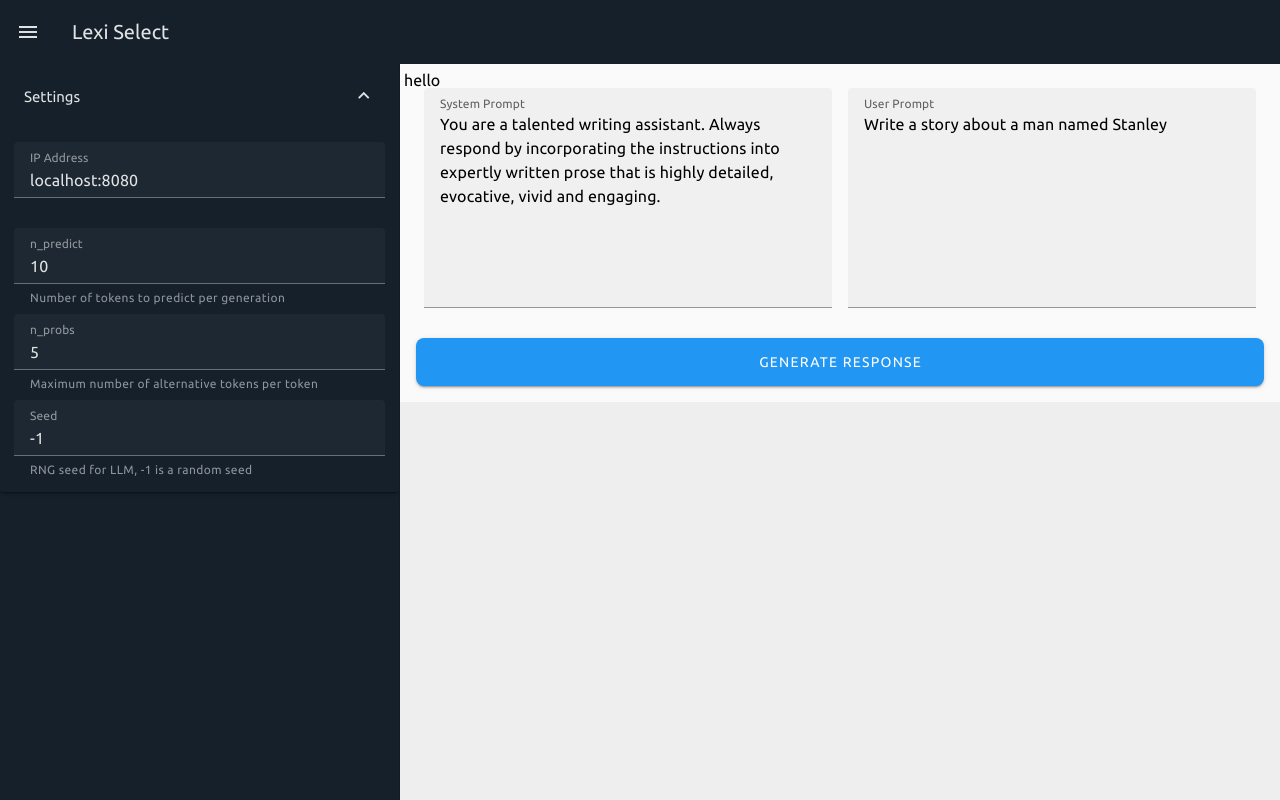
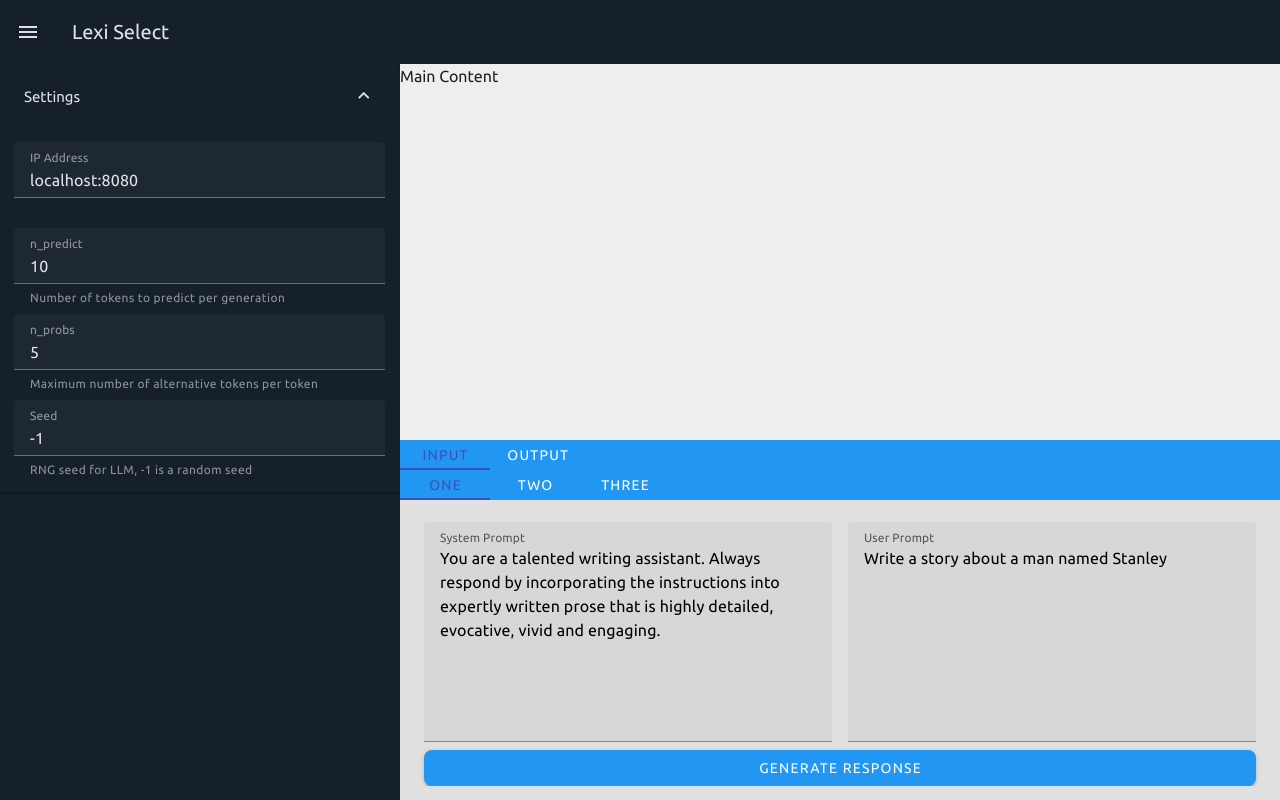
Before and after one commit to dhibbin/LexiSelect, a Vue app: page / in a window 1280 px wide. Built offline with nearby package versions, Linux system fonts and the light colour scheme.

Commit message:
Learning tabs

```diff
--- a/src/App.vue
+++ b/src/App.vue
@@ -14,16 +14,11 @@
       <SideBar />
     </v-navigation-drawer>
 
-    <v-main>
-      <v-container
-        fluid
-        class="bg-grey-lighten-5 ma-0 justify-end align-end fill-width flex-nowrap"
-      >
-      <v-row>
-        hello
-      </v-row>
-      <TextBar />
-      </v-container>
+    <TextBar />
+
+
+    <v-main style="overflow-y: hidden;">
+      Main Content
     </v-main>
   </v-app>
 </template>
@@ -32,6 +27,7 @@
   import { ref, type Ref } from 'vue'
   import SideBar from './components/SideBar.vue'
   import TextBar from './components/TextBar.vue'
+  const topLevelTab = ref(null)
 
   const drawer : Ref<boolean> = ref(true)
 
--- a/src/components/TextBar.vue
+++ b/src/components/TextBar.vue
@@ -1,4 +1,14 @@
 <template>
+  <v-app-bar
+    color="grey-lighten-2"
+    height="300"
+    location="bottom"
+    class="d-flex"
+    flat
+  >
+    <v-container>
+      <v-tabs-window v-model="topLevelTab">
+        <v-tabs-window-item value="one">
           <v-row no-gutters>
             <v-col
               cols="6"
@@ -10,6 +20,7 @@
                 label="System Prompt"
                 rows="8"
                 no-resize
+                hide-details
               />
             </v-col>
             <v-col
@@ -22,14 +33,18 @@
                 label="User Prompt"
                 rows="8"
                 no-resize
+                hide-details
               />
             </v-col>
           </v-row>
           <v-row no-gutters>
-    <v-col cols="12">
+            <v-col
+              cols="12"
+              class="px-2"
+            >
               <v-btn
                 block
-        class="pa-6"
+                class="pa-4"
                 color="blue"
                 base-color="blue"
                 variant="elevated"
@@ -40,6 +55,65 @@
               </v-btn>
             </v-col>
           </v-row>
+        </v-tabs-window-item>
+        <v-tabs-window-item value="two">
+          <v-card-text>Two</v-card-text>
+        </v-tabs-window-item>
+        <v-tabs-window-item value="three">
+          <v-card-text>Three</v-card-text>
+        </v-tabs-window-item>
+      </v-tabs-window>
+    </v-container>
+  </v-app-bar>
+
+  <v-app-bar
+    color="grey-lighten-2"
+    height="30"
+    location="bottom"
+    class="d-flex"
+    flat
+  >
+    <v-tabs
+      v-model="topLevelTab"
+      bg-color="blue"
+      center-active
+      rounded="lg"
+      style="width: 100%;"
+    >
+      <v-tab value="one">
+        One
+      </v-tab>
+      <v-tab value="two">
+        Two
+      </v-tab>
+      <v-tab value="three">
+        Three
+      </v-tab>
+    </v-tabs>
+  </v-app-bar>
+
+  <v-app-bar
+    color="grey-lighten-2"
+    height="30"
+    location="bottom"
+    class="d-flex"
+    flat
+  >
+    <v-tabs
+      v-model="topLevelTab"
+      bg-color="blue"
+      center-active
+      rounded="lg"
+      style="width: 100%;"
+    >
+      <v-tab value="one">
+        Input
+      </v-tab>
+      <v-tab value="two">
+        Output
+      </v-tab>
+    </v-tabs>
+  </v-app-bar>
 </template>
 
 <script setup lang="ts">
@@ -48,7 +122,7 @@
 
 const userPrompt : Ref<string> = ref("Write a story about a man named Stanley")
 const systemPrompt : Ref<string> = ref("You are a talented writing assistant. Always respond by incorporating the instructions into expertly written prose that is highly detailed, evocative, vivid and engaging.");
-//const tab = ref(null)
+const topLevelTab = ref(null)
 
   async function attemptLLMGeneration() : Promise<void> {
     try {
@@ -59,3 +133,9 @@
     }
   }
 </script>
+
+<style>
+.v-tab {
+  border-radius: 0 !important;
+}
+</style>
```
Lines whose indentation alone changed are shown as unchanged.
